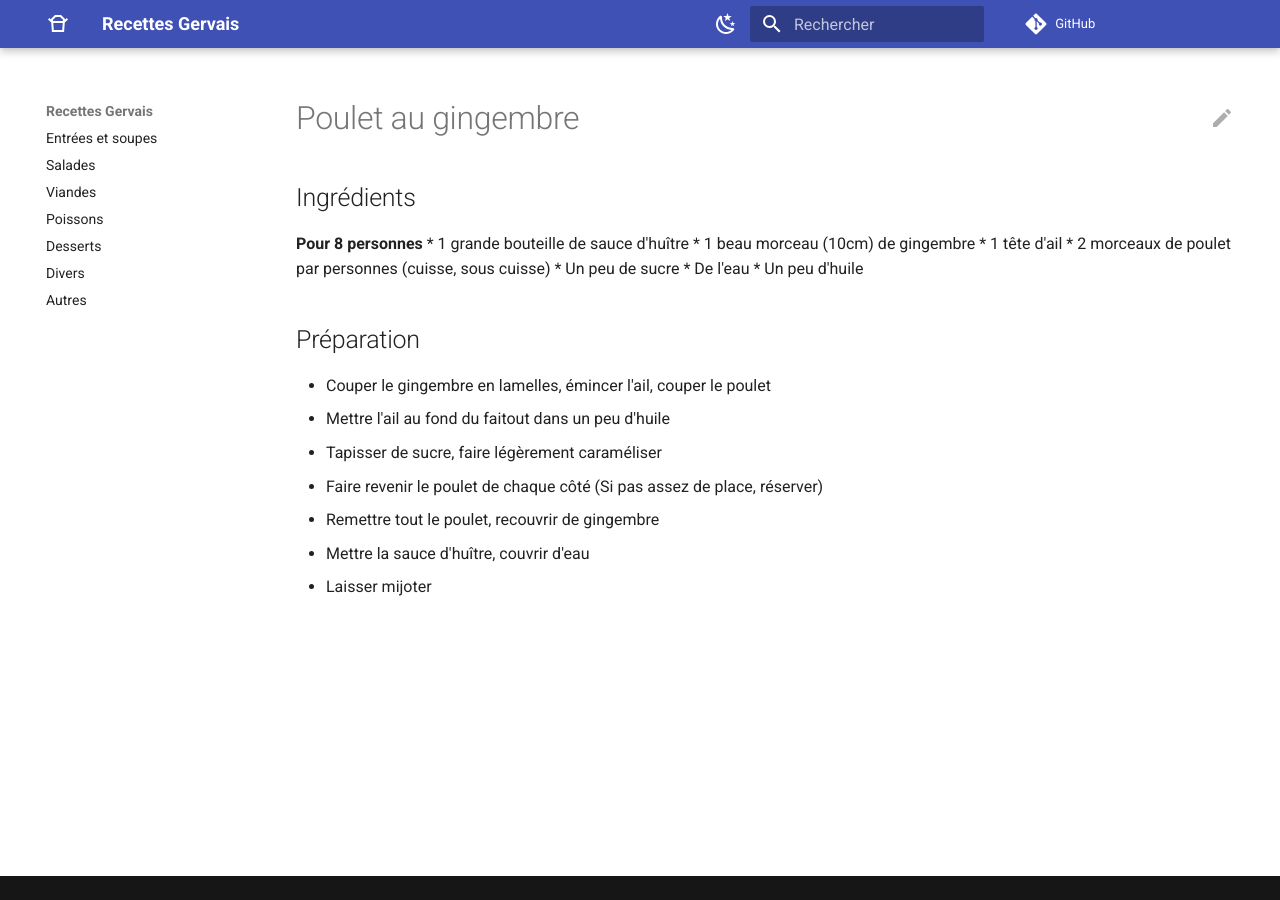
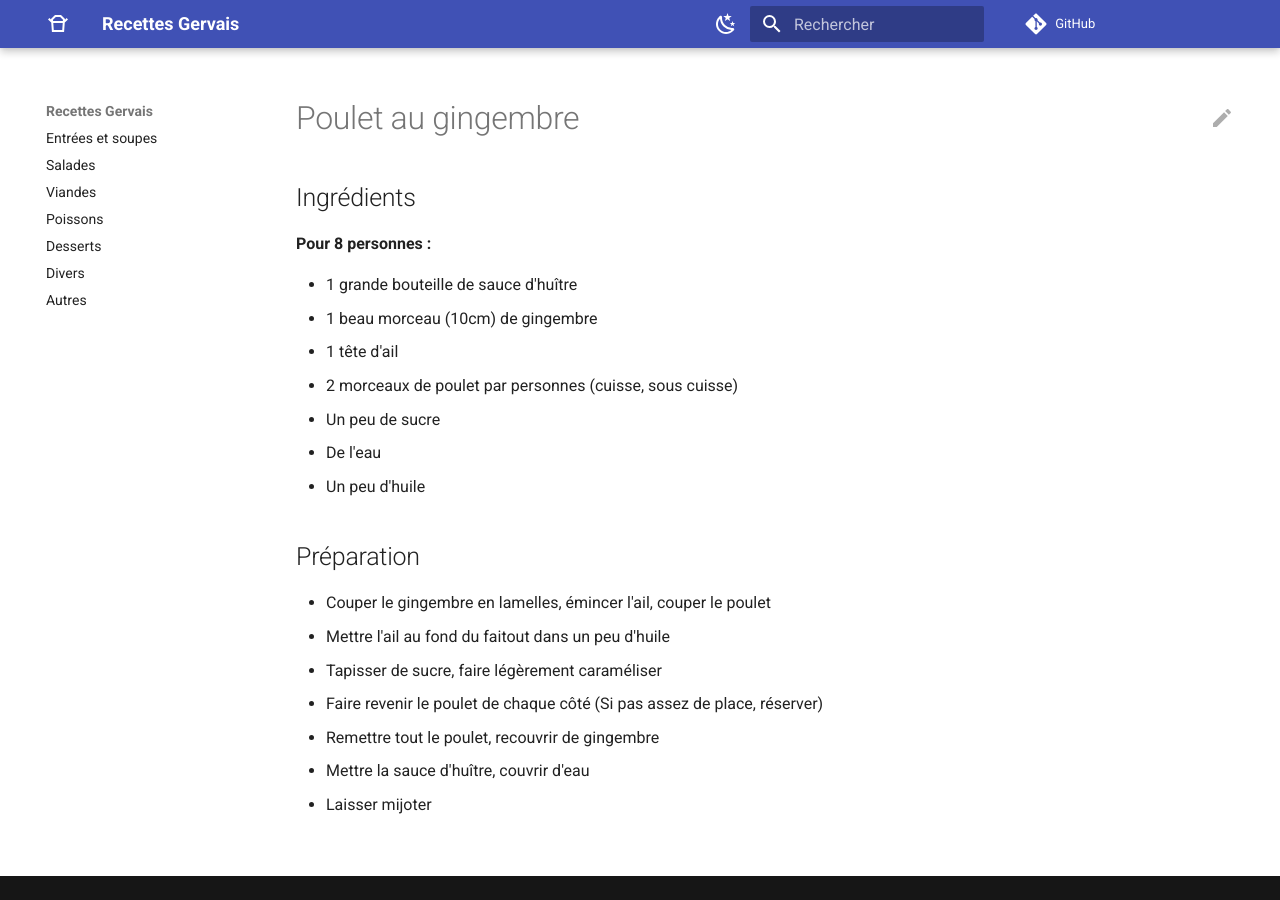
Before and after one commit to giem-git/recipes, an MkDocs documentation site: the page built from docs/viandes/poulet_au_gingembre.md, in a window 1280 px wide. Built offline with MkDocs 1.6.1 and Material for MkDocs 9.7.7, drawn with Linux system fonts in a browser that asks for light colours; comment, search, counter and statistics services are not loaded.

```diff
--- a/docs/viandes/poulet_au_gingembre.md
+++ b/docs/viandes/poulet_au_gingembre.md
@@ -2,7 +2,8 @@
 
 ## Ingrédients
 
-**Pour 8 personnes**
+**Pour 8 personnes :**
+
   * 1 grande bouteille de sauce d'huître
   * 1 beau morceau (10cm) de gingembre
   * 1 tête d'ail
@@ -10,7 +11,9 @@
   * Un peu de sucre
   * De l'eau
   * Un peu d'huile
+
 ## Préparation
+
   * Couper le gingembre en lamelles, émincer l'ail, couper le poulet
   * Mettre l'ail au fond du faitout dans un peu d'huile
   * Tapisser de sucre, faire légèrement caraméliser
```
